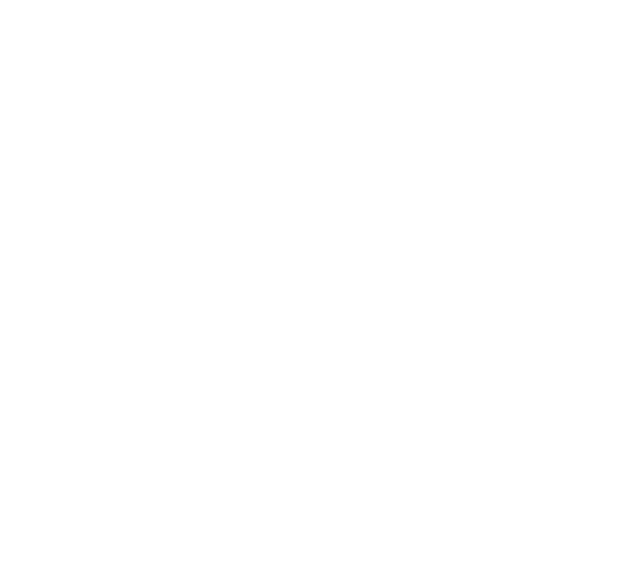
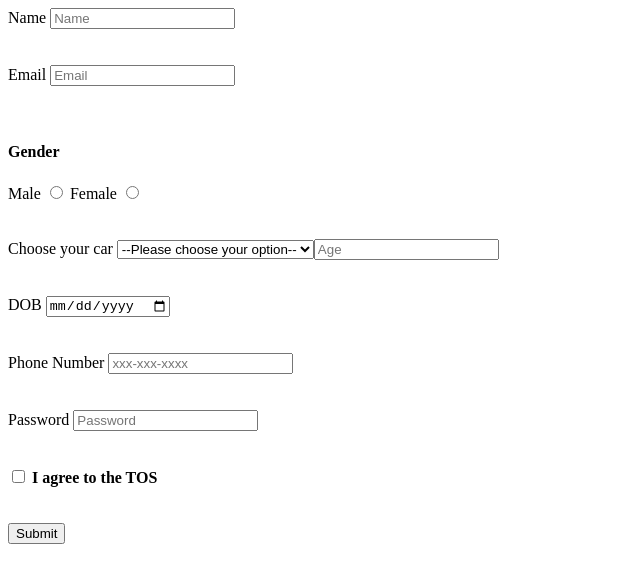
Before and after one commit to acciojob/signup-form-car-shwetasharma1302, a website: page main.html in a window 1280 px wide. Shown: the whole page, without its empty margins (0-640 px from the left). Drawn offline with Linux system fonts and the light colour scheme.

Commit message:
created a submission

```diff
--- a/main.html
+++ b/main.html
@@ -7,9 +7,77 @@
 </head>
 
 <body>
-	<!-- the entire body must be written by student -->
-    <script type="text/javascript" src="./script.js">
-</script>
+
+	<form>
+		<div>
+		<label for="name">Name</label>
+		<input type="text" id="name" name="name" placeholder="Name" required>
+		</div>
+         <br><br>
+
+		<div>
+		<label for="email">Email</label>
+		<input type="email" id="email" name="email" placeholder="Email" required>
+		</div>
+			<br><br>
+
+		<div>
+        <h4>Gender</h4>
+		<label for="gender_m">Male</label>
+		<input type="radio" id="gender_m" name="gender" required>
+
+		<label for="gender_f">Female</label>
+		<input type="radio" id="gender_f" name="gender" required>
+		</div>
+		<br><br>
+
+<div>
+
+		<label for="cars">Choose your car</label>
+	<select name="cars" id="cars" required>
+		<option value="" disabled selected>--Please choose your option--</option>
+		<option>BMW</option>
+		<option>Audi</option>
+		<option>Mercedes</option>
+
+</div>
+
+<br><br>
+		<div>
+		<label for="age">Age</label>
+		<input type="number" id="age" name="age" placeholder="Age" min="0" required>
+		</div>
+		<br><br>
+
+<div>
+		<label for="dob">DOB</label>
+		<input type="date" id="dob" name="dob" required>
+</div>
+		<br><br>
+
+		<div>
+		<label for="tel">Phone Number</label>
+		<input type="number" id="tel" name="tel" placeholder="xxx-xxx-xxxx">
+		</div>
+		<br><br>
+
+		<div>
+		<label for="password">Password</label>
+		<input type="password" id="password" name="password" placeholder="Password" required>
+		</div>
+		<br><br>
+
+		<div>
+		<label for="tos"></label>
+		<input type="checkbox" name="tos" id="tos" required> <b>I agree to the TOS</b>
+		</div>
+
+		 <br><br>
+		<div>
+         <button type="submit">Submit</button>
+		</div>
+
+	</form>
 
 </body>
 
```
